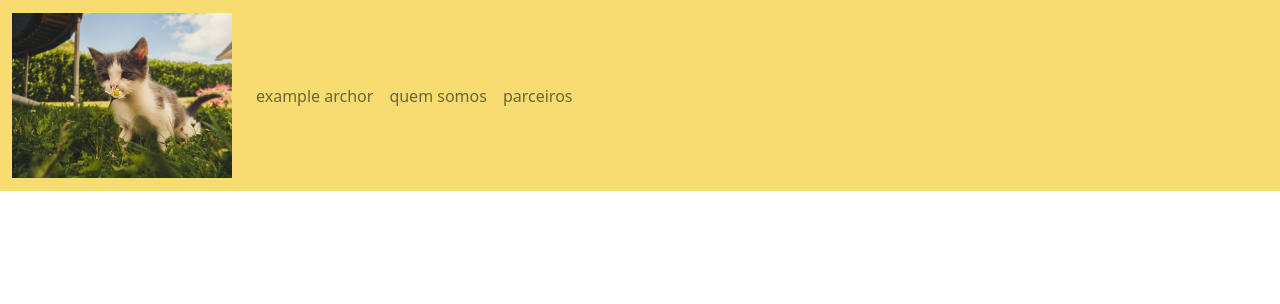
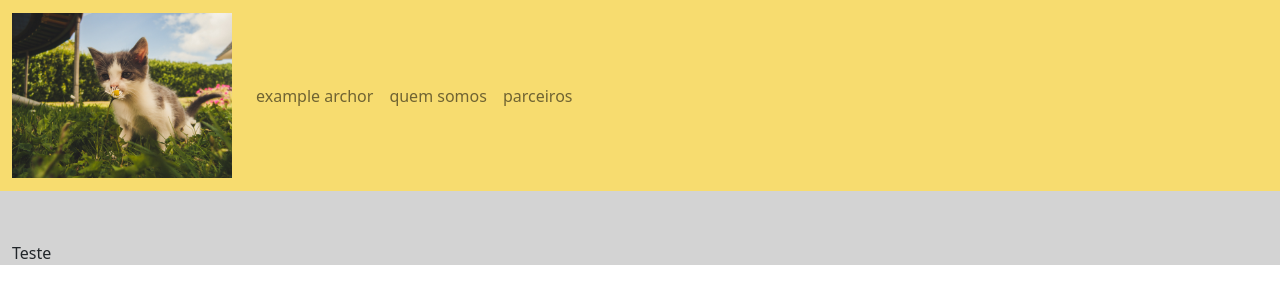
Before and after one commit to LeonarMS/bootstrap_lesson_dio, a plain HTML site: page index.html in a window 1280 px wide. Drawn offline with Linux system fonts and the light colour scheme.

Commit message:
quem-somos section

```diff
--- a/css/style.css
+++ b/css/style.css
@@ -1,3 +1,11 @@
 .navbar {
     background-color:  #f7dc6f;
 }
+
+.quem-somos {
+    background-color: lightgray;
+}
+
+.margin {
+    padding-top: 50px;
+}
--- a/index.html
+++ b/index.html
@@ -27,5 +27,11 @@
                 </div>
             </div>
         </nav>
+
+        <section id="quem-somos">
+            <div class="container-fluid quem-somos">
+                <p class="margin"> Teste</p>
+            </div>
+        </section>
     </body>
 </html>
```
